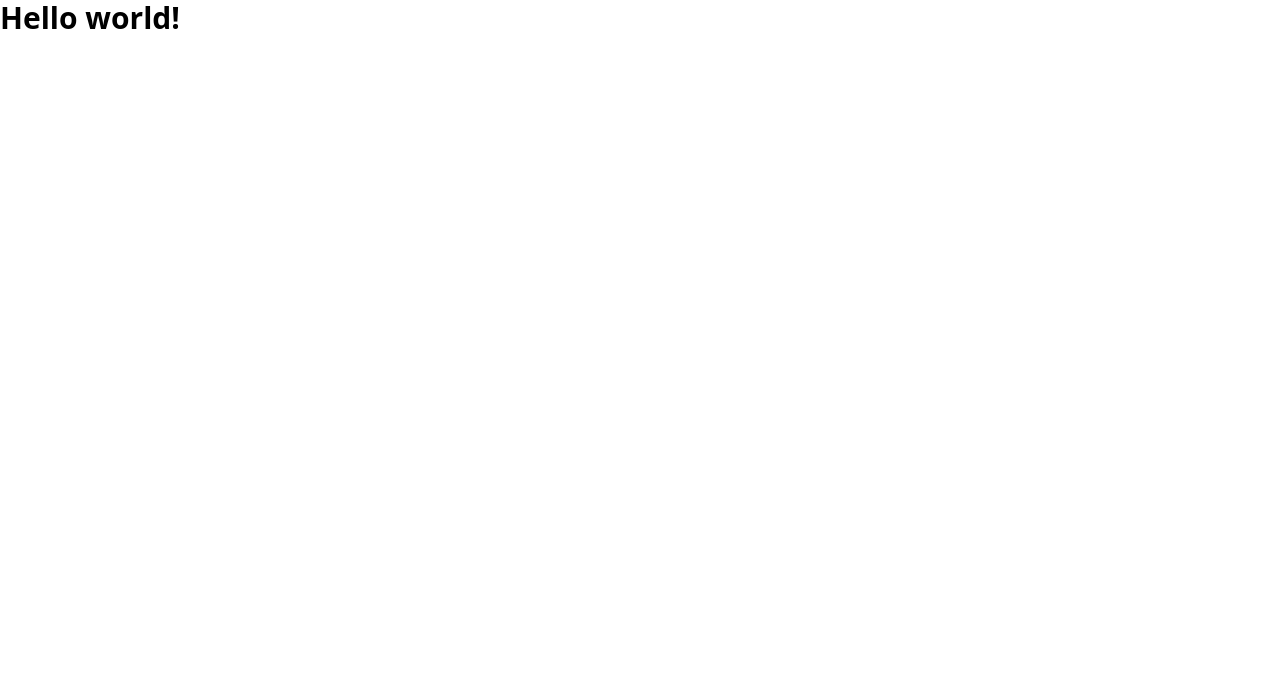
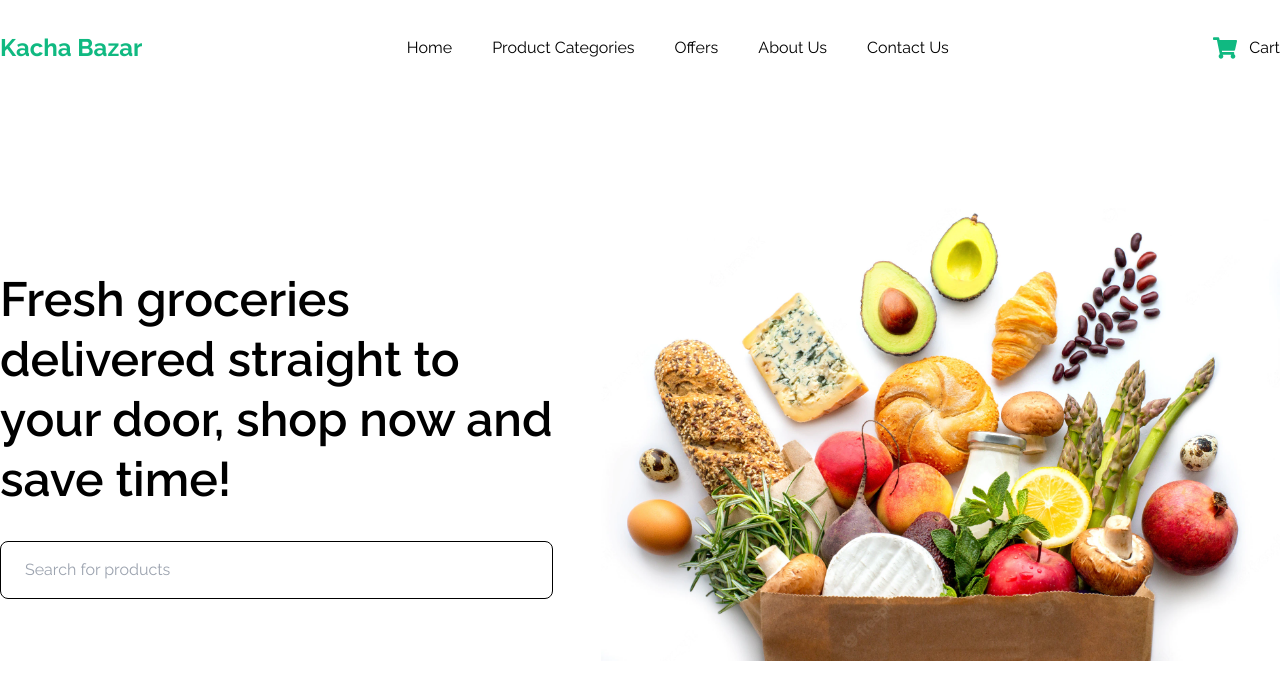
Before and after one commit to beyourahi/kacha-bazar, a Next.js app: page / in a window 1280 px wide. Shown: the top 700 px of the page. Built offline with nearby package versions, Linux system fonts and the light colour scheme.

Commit message:
hero UI completed

```diff
--- a/package.json
+++ b/package.json
@@ -7,7 +7,7 @@
         "lint": "next lint"
     },
     "dependencies": {
-        "@next/font": "13.1.4",
+        "@next/font": "^13.1.4",
         "@types/node": "18.11.18",
         "@types/react": "18.0.27",
         "@types/react-dom": "18.0.10",
@@ -16,6 +16,7 @@
         "next": "13.1.4",
         "react": "18.2.0",
         "react-dom": "18.2.0",
+        "react-icons": "^4.7.1",
         "typescript": "4.9.4"
     },
     "devDependencies": {
--- /dev/null
+++ b/src/app/Footer/Footer.tsx
@@ -0,0 +1,5 @@
+export const Footer = () => (
+    <div>
+        <h1>Footer </h1>
+    </div>
+);
--- /dev/null
+++ b/src/app/Hero/Hero.tsx
@@ -0,0 +1,30 @@
+import Image from "next/image";
+import hero from "../../../public/images/hero.webp";
+
+export const Hero = () => (
+    <div className="py-28">
+        <div className="container flex items-center mx-auto space-x-12">
+            <div className="flex flex-col space-y-8">
+                {/*//! Tagline  */}
+                <h1 className="text-5xl font-semibold leading-tight">
+                    Fresh groceries delivered straight to your door, shop now
+                    and save time!
+                </h1>
+
+                {/*//! Search Bar  */}
+                <div>
+                    <input
+                        type="text"
+                        placeholder="Search for products"
+                        className="w-full px-6 py-4 text-base text-black bg-white border border-black rounded-lg focus:outline-none focus:border-emerald-500"
+                    />
+                </div>
+            </div>
+
+            {/*//! Hero Image */}
+            <div>
+                <Image src={hero} alt="Hero Background" />
+            </div>
+        </div>
+    </div>
+);
--- /dev/null
+++ b/src/app/Navbar/Navbar.tsx
@@ -0,0 +1,44 @@
+import Link from "next/link";
+import { FaShoppingCart } from "react-icons/fa";
+
+export const Navbar = () => (
+    <div className="container flex items-center justify-between py-8 mx-auto">
+        {/*//! Logo  */}
+        <Link href="/">
+            <h1 className="text-2xl font-bold text-emerald-500">
+                Kacha Bazar
+            </h1>
+        </Link>
+
+        {/*//! Nav Menu  */}
+        <ul className="flex justify-between space-x-10">
+            <li>
+                <Link href="/">Home</Link>
+            </li>
+
+            <li>
+                <a href="/">Product Categories</a>
+            </li>
+
+            <li>
+                <Link href="/offers">Offers</Link>
+            </li>
+
+            <li>
+                <Link href="/about">About Us</Link>
+            </li>
+
+            <li>
+                <Link href="/contact">Contact Us</Link>
+            </li>
+        </ul>
+
+        {/*//! Buttons */}
+        <Link href="/cart" className="flex items-center space-x-3">
+            <span className="text-2xl text-emerald-500">
+                <FaShoppingCart />
+            </span>
+            <span>Cart</span>
+        </Link>
+    </div>
+);
--- /dev/null
+++ b/src/app/about/page.tsx
@@ -0,0 +1,7 @@
+const About = () => (
+    <div>
+        <h1>About Page</h1>
+    </div>
+);
+
+export default About;
--- /dev/null
+++ b/src/app/cart/page.tsx
@@ -0,0 +1,7 @@
+const Cart = () => (
+    <div>
+        <h1>Your Cart is Empty</h1>
+    </div>
+);
+
+export default Cart;
--- /dev/null
+++ b/src/app/contact/page.tsx
@@ -0,0 +1,7 @@
+const Contact = () => (
+    <div>
+        <h1>Contact Page</h1>
+    </div>
+);
+
+export default Contact;
--- a/src/app/layout.tsx
+++ b/src/app/layout.tsx
@@ -1,10 +1,20 @@
 import { LayoutProps } from "types";
 import "./globals.css";
+import { Navbar } from "./Navbar/Navbar";
+import { Raleway } from "@next/font/google";
+
+//! If loading a variable font, you don't need to specify the font weight
+const raleway = Raleway({
+    subsets: ["latin"],
+});
 
 const RootLayout = ({ children }: LayoutProps) => (
     <html lang="en">
         <head />
-        <body>{children}</body>
+        <body className={`${raleway.className}`}>
+            <Navbar />
+            {children}
+        </body>
     </html>
 );
 
--- /dev/null
+++ b/src/app/offers/page.tsx
@@ -0,0 +1,8 @@
+
+const Offers = () => (
+    <div>
+        <h1>Offers</h1>
+    </div>
+);
+
+export default Offers;
--- a/src/app/page.tsx
+++ b/src/app/page.tsx
@@ -1,6 +1,8 @@
+import { Hero } from "./Hero/Hero";
+
 const Home = () => (
     <div>
-        <h1 className="text-3xl font-bold">Hello world!</h1>
+        <Hero />
     </div>
 );
 
```
Also changed, not shown: public/images/hero.webp (added), 1 other file (tests, documents, lock files or other folders).
